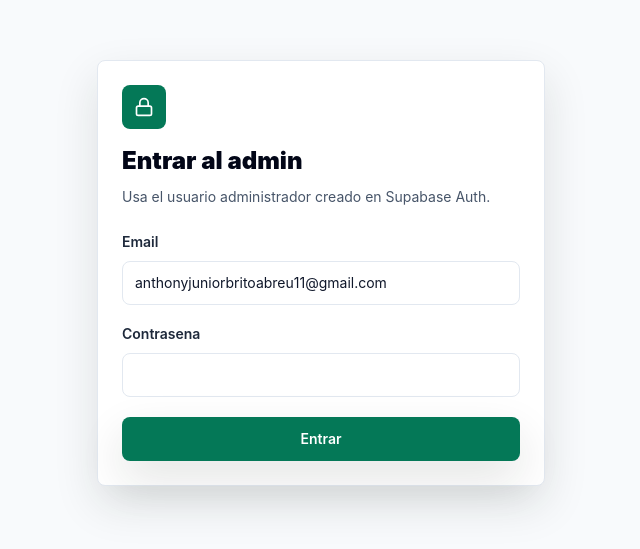
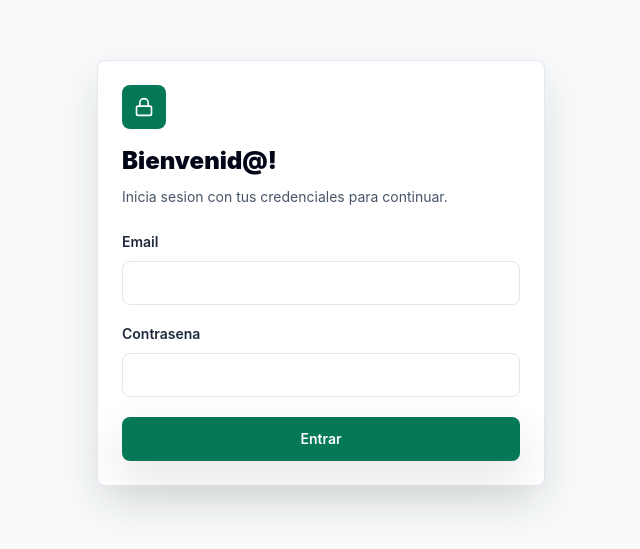
Before and after one commit to Anthonybrito11/sistema-pedidos-qr-v1-clean, a React (Vite) app: page /admin/login in a window 1280 px wide. Shown: the part 127-676 px from the top of the page, without its empty margins (319-959 px from the left). Built offline with nearby package versions, Linux system fonts and the light colour scheme.

Commit message:
feat: add admin authentication flow with Login page and restricted AdminLayout dashboard shell

```diff
--- a/src/components/admin/AdminLayout.tsx
+++ b/src/components/admin/AdminLayout.tsx
@@ -55,7 +55,7 @@ export function AdminLayout() {
         <header className="sticky top-0 z-30 border-b border-slate-200 bg-white/95 backdrop-blur">
           <div className="flex min-h-16 items-center justify-between gap-3 px-4 lg:px-8">
             <div>
-              <p className="text-sm font-black">Administracion</p>
+              <p className="text-sm font-black">Panel Admin</p>
               <p className="text-xs text-slate-500">{user?.email}</p>
             </div>
             <button type="button" className="secondary-button" onClick={() => void signOut()}>
--- a/src/pages/admin/AdminLogin.tsx
+++ b/src/pages/admin/AdminLogin.tsx
@@ -7,7 +7,7 @@ export function AdminLogin() {
   const { user, signIn, loading, configError } = useAuth()
   const location = useLocation()
   const navigate = useNavigate()
-  const [email, setEmail] = useState('anthonyjuniorbritoabreu11@gmail.com')
+  const [email, setEmail] = useState('')
   const [password, setPassword] = useState('')
   const [submitting, setSubmitting] = useState(false)
   const [error, setError] = useState('')
@@ -41,9 +41,9 @@ export function AdminLogin() {
         <span className="inline-flex h-11 w-11 items-center justify-center rounded-lg bg-brand-700 text-white">
           <Lock size={20} aria-hidden="true" />
         </span>
-        <h1 className="mt-4 text-2xl font-black text-slate-950">Entrar al admin</h1>
+        <h1 className="mt-4 text-2xl font-black text-slate-950">Bienvenid@!</h1>
         <p className="mt-2 text-sm leading-6 text-slate-600">
-          Usa el usuario administrador creado en Supabase Auth.
+          Inicia sesion con tus credenciales para continuar.
         </p>
 
         <div className="mt-5 grid gap-4">
```
